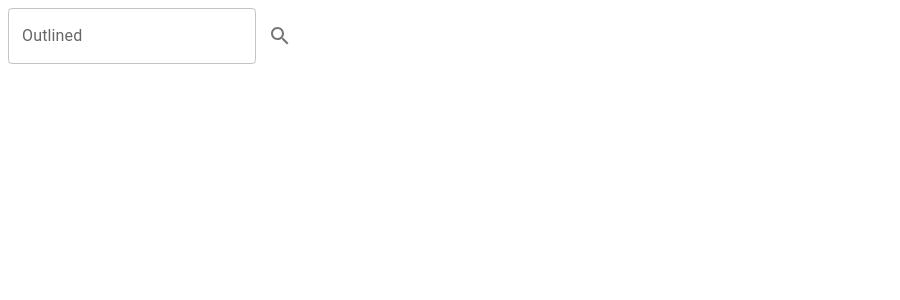
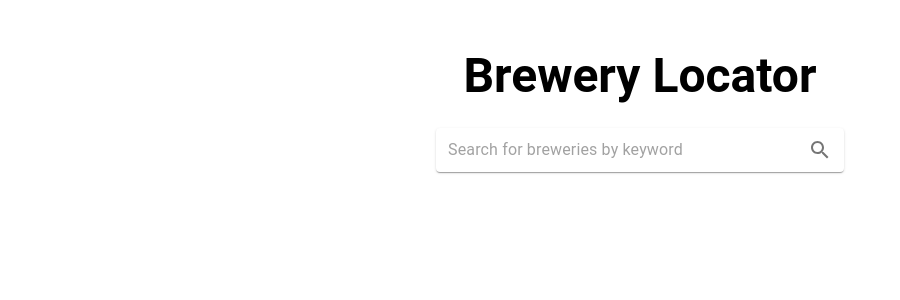
Before and after one commit to wil-gerard/brewery-locator, a Next.js app: page / in a window 1280 px wide. Shown: the top 300 px of the page, without its empty margins (0-900 px from the left). Built offline with nearby package versions, Linux system fonts and the light colour scheme.

Commit message:
style search bar and header

```diff
--- a/pages/index.tsx
+++ b/pages/index.tsx
@@ -8,6 +8,9 @@ import {
   Box,
   CircularProgress,
   Container,
+  Typography,
+  Paper,
+  InputBase,
 } from "@mui/material";
 import { useState } from "react";
 import DetailsModal from "../components/DetailsModal";
@@ -59,38 +62,50 @@ export default function Home() {
     }
   };
 
-  const defaultProps = {
-    center: {
-      lat: 59.955413,
-      lng: 30.337844,
-    },
-    zoom: 11,
-  };
   return (
     <div>
       <Head>
-        <title>Create Next App</title>
+        <title>Brewery Locator</title>
         <meta name="description" content="Generated by create next app" />
         <link rel="icon" href="/favicon.ico" />
       </Head>
-      <form
+      <Container>
+        <Box
+          display="flex"
+          alignItems="center"
+          flexDirection="column"
+          mt={6}
+          mb={3}
+        >
+          <Typography variant="h3" component="h1" fontWeight={600}>
+            Brewery Locator
+          </Typography>
+        </Box>
+        <Box display="flex" alignItems="center" flexDirection="column">
+          <Paper
+            component="form"
+            sx={{
+              p: "2px 4px",
+              display: "flex",
+              alignItems: "center",
+              width: 400,
+            }}
             onSubmit={(e) => {
               e.preventDefault();
               callAPI();
             }}
           >
-        <Box display="flex" alignItems="center">
-          <TextField
-            id="outlined-basic"
-            label="Outlined"
-            variant="outlined"
+            <InputBase
+              sx={{ ml: 1, flex: 1 }}
+              placeholder="Search for breweries by keyword"
+              inputProps={{ "aria-label": "Search for breweries by keyword" }}
               onChange={(e) => setInput(e.target.value)}
             />
-          <IconButton size="large" type="submit">
+            <IconButton aria-label="search" type="button">
               <SearchIcon />
             </IconButton>
+          </Paper>
         </Box>
-      </form>
         <div>
           {loading && (
             <Container>
@@ -118,6 +133,7 @@ export default function Home() {
             </List>
           ))}
         </div>
+      </Container>
     </div>
   );
 }
```
Lines whose indentation alone changed are shown as unchanged.
